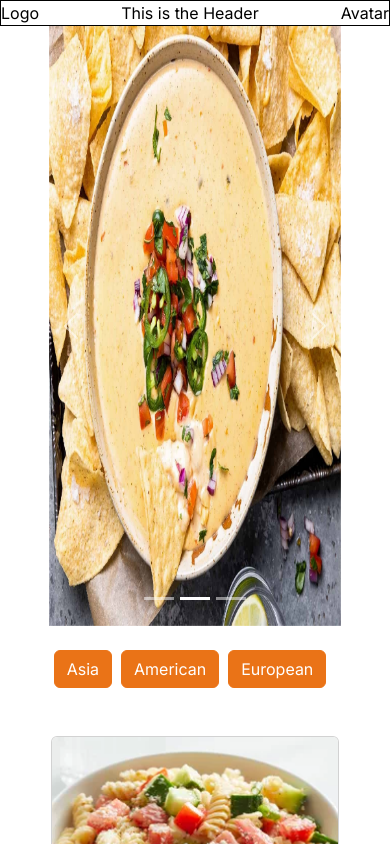
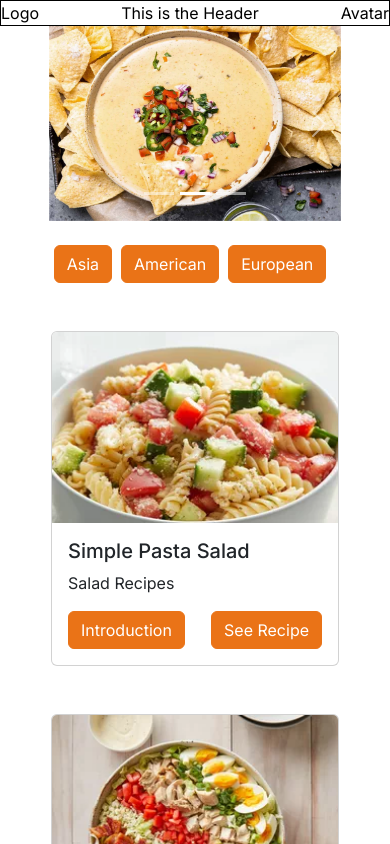
Before and after one commit to CKYWEB/good-eats, a Next.js app: page /home in a window 390 px wide. Shown: the top 844 px of the page. Built offline with nearby package versions, Linux system fonts and the light colour scheme.

Commit message:
fix: carousel image responsive

```diff
--- a/src/app/components/Carousel/carousel.js
+++ b/src/app/components/Carousel/carousel.js
@@ -13,8 +13,9 @@ export default function CarouselComponent(props) {
             className="d-block w-100"
             src={item.imageUrl}
             alt={`Slide ${index + 1}`}
-            width={600}
-            height={600}
+            layout="responsive"
+            width={100}
+            height={100}
           />
         </Carousel.Item>
       ))}
```
